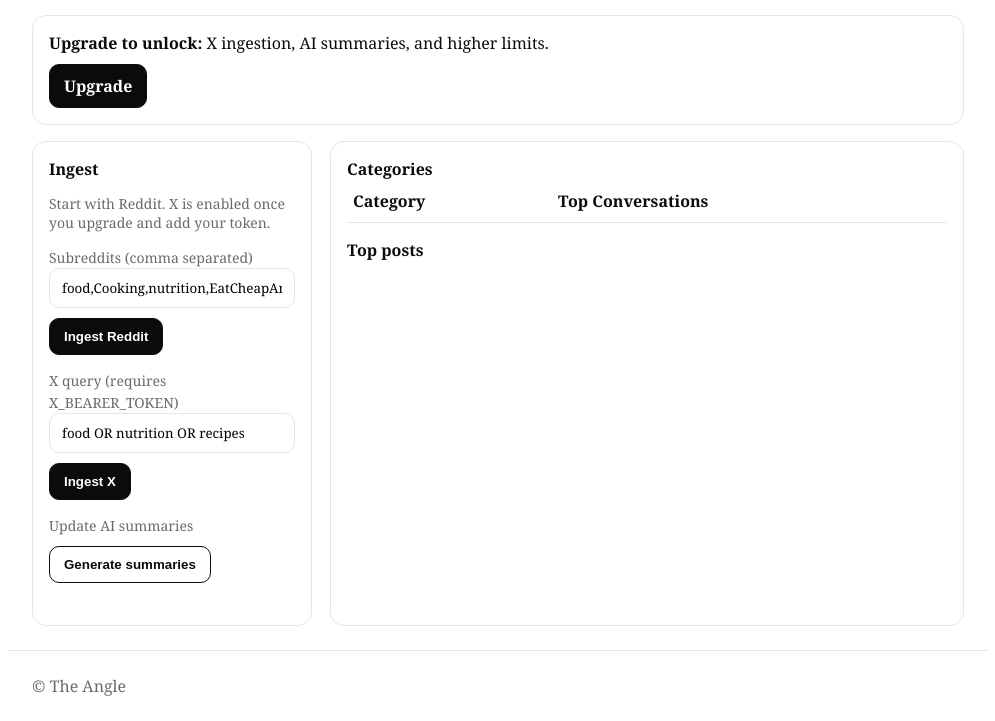
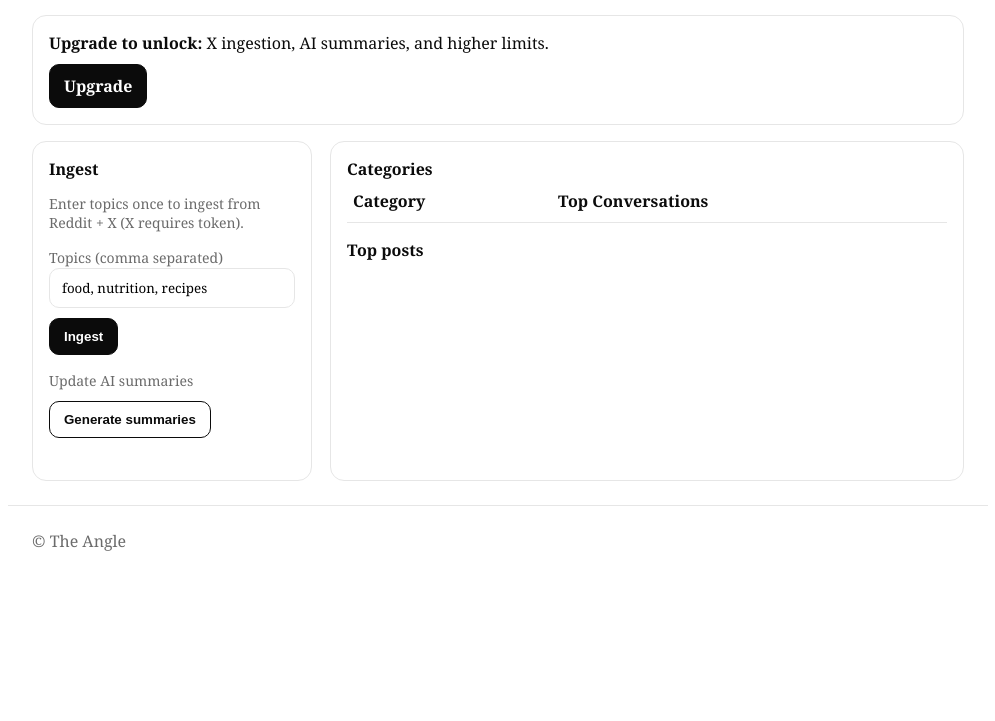
Before and after one commit to blaxb/the-angle, a FastAPI app: template app/templates/dashboard.html in a window 1280 px wide. Shown: the part 204-925 px from the top of the page, without its empty margins (142-1137 px from the left). After the commit the page ends 755 px from the top, so only its background shows below. Run offline with FastAPI, Linux system fonts and the light colour scheme; the template is opened without the code that fills it, so the values that code supplies are empty; parts of the project's set-up code (start-up, migrations or seed data) failed here and were passed over.

Commit message:
Unify ingest topics and persist sessions

```diff
--- a/app/ingest_reddit.py
+++ b/app/ingest_reddit.py
@@ -55,3 +55,54 @@ async def fetch_reddit(
         })
 
     return out
+
+
+async def fetch_reddit_search(
+    query: str,
+    sort: str = "hot",
+    limit: int = 50,
+    conversations_only: bool = True,
+) -> List[Dict]:
+    """
+    Search Reddit posts globally by topic query.
+    """
+    url = "https://www.reddit.com/search.json"
+    headers = {"User-Agent": USER_AGENT}
+    params = {
+        "q": query,
+        "sort": sort,
+        "limit": limit,
+        "type": "link",
+    }
+
+    async with httpx.AsyncClient(timeout=20.0, headers=headers) as client:
+        r = await client.get(url, params=params)
+        if r.status_code != 200:
+            return []
+        data = r.json()
+
+    out = []
+    for c in data.get("data", {}).get("children", []):
+        d = c.get("data", {})
+        if d.get("stickied"):
+            continue
+
+        title = d.get("title") or ""
+        is_self = bool(d.get("is_self"))
+
+        if conversations_only:
+            if not is_self and not looks_like_question(title):
+                continue
+
+        out.append({
+            "source": "reddit",
+            "source_id": d.get("id"),
+            "title": title,
+            "url": "https://www.reddit.com" + (d.get("permalink") or ""),
+            "author": d.get("author"),
+            "created_utc": int(d.get("created_utc") or 0),
+            "score": int(d.get("score") or 0),
+            "num_comments": int(d.get("num_comments") or 0),
+        })
+
+    return out
--- a/app/main.py
+++ b/app/main.py
@@ -2,6 +2,7 @@
 import time
 from datetime import datetime
 
+import httpx
 from fastapi import FastAPI, Request, Depends, Form
 from fastapi.responses import HTMLResponse, RedirectResponse
 from fastapi.staticfiles import StaticFiles
@@ -17,9 +18,10 @@ from .auth import (
     verify_password,
     make_session_token,
     COOKIE_NAME,
+    MAX_AGE_SECONDS,
     get_current_user,
 )
-from .ingest_reddit import fetch_reddit
+from .ingest_reddit import fetch_reddit_search
 from .ingest_x import fetch_x_recent
 from .summarizer import summarize_category
 from .stripe_billing import create_checkout_session
@@ -71,6 +73,10 @@ def render(request: Request, name: str, ctx: dict):
     return templates.TemplateResponse(name, ctx)
 
 
+def is_secure_request(request: Request) -> bool:
+    return request.url.scheme == "https" or request.headers.get("x-forwarded-proto") == "https"
+
+
 @app.get("/", response_class=HTMLResponse)
 def root(request: Request, session: Session = Depends(get_session)):
     user = get_current_user(request, session)
@@ -93,11 +99,13 @@ def register_page(request: Request, session: Session = Depends(get_session)):
 
 @app.post("/register")
 def register(
+    request: Request,
     email: str = Form(...),
     password: str = Form(...),
     session: Session = Depends(get_session),
 ):
     email = email.strip().lower()
+    password = password.strip()
     if session.exec(select(User).where(User.email == email)).first():
         return RedirectResponse("/register?err=exists", status_code=302)
 
@@ -107,7 +115,15 @@ def register(
     session.refresh(u)
 
     resp = RedirectResponse("/dashboard", status_code=302)
-    resp.set_cookie(COOKIE_NAME, make_session_token(u.id), httponly=True, samesite="lax")
+    resp.set_cookie(
+        COOKIE_NAME,
+        make_session_token(u.id),
+        httponly=True,
+        samesite="lax",
+        secure=is_secure_request(request),
+        max_age=MAX_AGE_SECONDS,
+        path="/",
+    )
     return resp
 
 
@@ -121,24 +137,34 @@ def login_page(request: Request, session: Session = Depends(get_session)):
 
 @app.post("/login")
 def login(
+    request: Request,
     email: str = Form(...),
     password: str = Form(...),
     session: Session = Depends(get_session),
 ):
     email = email.strip().lower()
+    password = password.strip()
     u = session.exec(select(User).where(User.email == email)).first()
     if not u or not verify_password(password, u.password_hash):
         return RedirectResponse("/login?err=1", status_code=302)
 
     resp = RedirectResponse("/dashboard", status_code=302)
-    resp.set_cookie(COOKIE_NAME, make_session_token(u.id), httponly=True, samesite="lax")
+    resp.set_cookie(
+        COOKIE_NAME,
+        make_session_token(u.id),
+        httponly=True,
+        samesite="lax",
+        secure=is_secure_request(request),
+        max_age=MAX_AGE_SECONDS,
+        path="/",
+    )
     return resp
 
 
 @app.get("/logout")
-def logout():
+def logout(request: Request):
     resp = RedirectResponse("/pricing", status_code=302)
-    resp.delete_cookie(COOKIE_NAME)
+    resp.delete_cookie(COOKIE_NAME, path="/")
     return resp
 
 
@@ -181,8 +207,7 @@ def dashboard(request: Request, category: str | None = None, session: Session =
 @app.post("/ingest/all")
 async def ingest_all(
     request: Request,
-    subreddits: str = Form(...),
-    x_query: str = Form(""),
+    topics: str = Form(...),
     session: Session = Depends(get_session),
 ):
     """
@@ -192,15 +217,18 @@ async def ingest_all(
     if not user:
         return RedirectResponse("/login", status_code=302)
 
-    subs = [s.strip() for s in subreddits.split(",") if s.strip()]
+    topic_list = [topic.strip() for topic in topics.split(",") if topic.strip()]
+    if not topic_list:
+        return RedirectResponse("/dashboard?msg=Add+at+least+one+topic", status_code=302)
     inserted_reddit = 0
     inserted_x = 0
+    x_status = None
 
     # --- Ingest (avoid premature autoflush during big loops) ---
     with session.no_autoflush:
         # Reddit
-        for sr in subs:
-            posts = await fetch_reddit(sr, sort="hot", limit=40, conversations_only=True)
+        for topic in topic_list:
+            posts = await fetch_reddit_search(topic, sort="hot", limit=25, conversations_only=True)
             for p in posts:
                 existing = session.exec(
                     select(Post).where(Post.source == "reddit", Post.source_id == p["source_id"])
@@ -226,36 +254,42 @@ async def ingest_all(
                 inserted_reddit += 1
 
         # X (optional)
-        if x_query.strip() and settings.x_bearer_token:
-            raw = await fetch_x_recent(
-                query=x_query.strip(),
-                bearer_token=settings.x_bearer_token,
-                max_results=25,
-            )
-            now = int(time.time())
-            for p in raw:
-                existing = session.exec(
-                    select(Post).where(Post.source == "x", Post.source_id == p["source_id"])
-                ).first()
-                if existing:
-                    continue
+        if topic_list and settings.x_bearer_token:
+            try:
+                x_query = " OR ".join(topic_list)
+                raw = await fetch_x_recent(
+                    query=x_query.strip(),
+                    bearer_token=settings.x_bearer_token,
+                    max_results=25,
+                )
+                now = int(time.time())
+                for p in raw:
+                    existing = session.exec(
+                        select(Post).where(Post.source == "x", Post.source_id == p["source_id"])
+                    ).first()
+                    if existing:
+                        continue
 
-                cat = naive_category(p["title"])
-                session.add(
-                    Post(
-                        source="x",
-                        source_id=p["source_id"],
-                        category=cat,
-                        title=p["title"],
-                        url=p["url"],
-                        author=p.get("author"),
-                        created_utc=now,
-                        score=p["score"],
-                        num_comments=p["num_comments"],
-                        heat_score=compute_heat(p["score"], p["num_comments"], now),
+                    cat = naive_category(p["title"])
+                    session.add(
+                        Post(
+                            source="x",
+                            source_id=p["source_id"],
+                            category=cat,
+                            title=p["title"],
+                            url=p["url"],
+                            author=p.get("author"),
+                            created_utc=now,
+                            score=p["score"],
+                            num_comments=p["num_comments"],
+                            heat_score=compute_heat(p["score"], p["num_comments"], now),
+                        )
                     )
-                )
-                inserted_x += 1
+                    inserted_x += 1
+            except httpx.HTTPStatusError as exc:
+                x_status = f"X skipped ({exc.response.status_code})"
+            except httpx.RequestError:
+                x_status = "X skipped (network error)"
 
     # Commit inserts first
     session.commit()
@@ -294,7 +328,13 @@ async def ingest_all(
         # Don’t break ingestion if OpenAI isn’t configured yet
         summary_status = "Summaries skipped (check OPENAI_API_KEY)"
 
-    msg = f"Ingested {inserted_reddit} Reddit + {inserted_x} X posts • {summary_status}"
+    if x_status:
+        msg = (
+            f"Ingested {inserted_reddit} Reddit + {inserted_x} X posts • "
+            f"{summary_status} • {x_status}"
+        )
+    else:
+        msg = f"Ingested {inserted_reddit} Reddit + {inserted_x} X posts • {summary_status}"
     return RedirectResponse(f"/dashboard?msg={msg.replace(' ', '+')}", status_code=302)
 
 
--- a/app/templates/dashboard.html
+++ b/app/templates/dashboard.html
@@ -14,22 +14,13 @@
   <div class="grid">
     <div class="card">
       <b>Ingest</b>
-      <p class="small">Start with Reddit. X is enabled once you upgrade and add your token.</p>
+      <p class="small">Enter topics once to ingest from Reddit + X (X requires token).</p>
 
-      <form method="post" action="/ingest/reddit">
-        <label class="small">Subreddits (comma separated)</label>
-        <input class="input" name="subreddits" value="food,Cooking,nutrition,EatCheapAndHealthy,recipes" />
+      <form method="post" action="/ingest/all">
+        <label class="small">Topics (comma separated)</label>
+        <input class="input" name="topics" value="food, nutrition, recipes" />
         <div style="height:10px"></div>
-        <button class="btn" type="submit">Ingest Reddit</button>
-      </form>
-
-  <div style="height:14px"></div>
-
-      <form method="post" action="/ingest/x">
-        <label class="small">X query (requires X_BEARER_TOKEN)</label>
-        <input class="input" name="query" value="food OR nutrition OR recipes" />
-        <div style="height:10px"></div>
-        <button class="btn" type="submit">Ingest X</button>
+        <button class="btn" type="submit">Ingest</button>
       </form>
 
       <div style="height:14px"></div>
--- a/requirements.txt
+++ b/requirements.txt
@@ -7,6 +7,7 @@ python-dotenv==1.0.1
 jinja2==3.1.4
 httpx==0.27.2
 passlib[bcrypt]==1.7.4
+argon2-cffi==23.1.0
 python-multipart==0.0.9
 stripe==10.12.0
 openai==1.40.6
```
